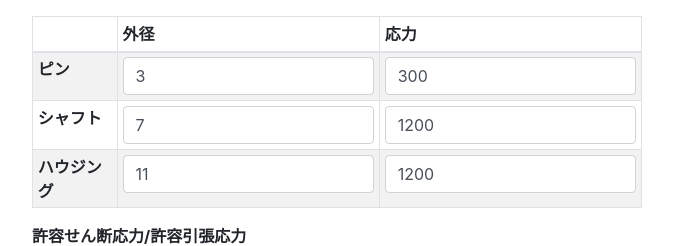
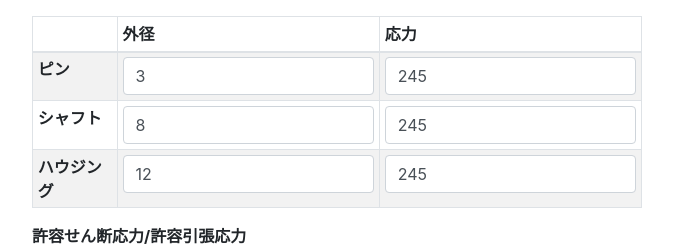
Before and after one commit to mshackers/pin-shaft-diameter-optimizer, a Vue app: page / in a window 1280 px wide. Shown: the top 246 px of the page, without its empty margins (303-976 px from the left). Built offline with nearby package versions, Linux system fonts and the light colour scheme.

Commit message:
初期値修正

```diff
--- a/src/App.vue
+++ b/src/App.vue
@@ -55,9 +55,9 @@ export default {
   components: { InputTable, OutputTable },
   data() {
     return {
-      pin: new Component("ピン", 3, 300),
-      shaft: new Component("シャフト", 7, 1200),
-      housing: new Component("ハウジング", 11, 1200),
+      pin: new Component("ピン", 3, 245),
+      shaft: new Component("シャフト", 8, 245),
+      housing: new Component("ハウジング", 12, 245),
       allowableShearStress: 0.8,
     };
   },
```
Also changed, not shown: 5 other files (tests, documents, lock files or other folders).
